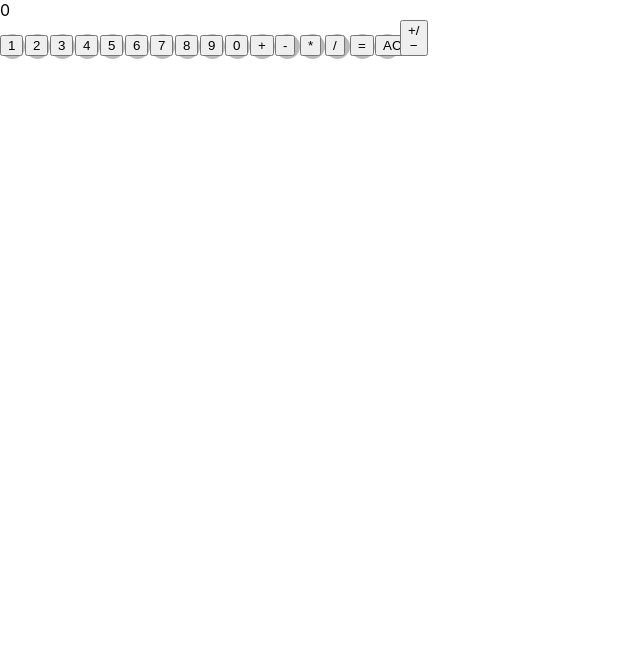
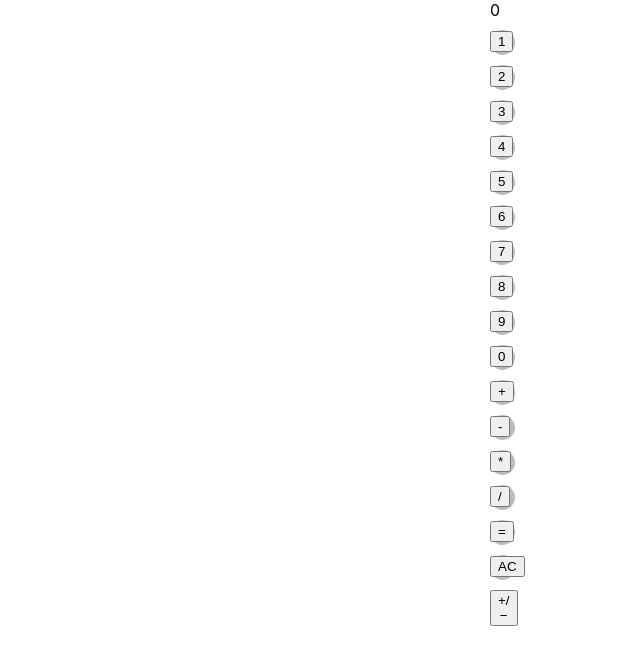
Before and after one commit to derekm28/Calculator, a React (Create React App) app: page / in a window 1280 px wide. Shown: the top 664 px of the page, without its empty margins (0-640 px from the left). Built offline with nearby package versions, Linux system fonts and the light colour scheme.

Commit message:
added styling to buttons and calculator

```diff
--- /dev/null
+++ b/src/components/button.css
@@ -0,0 +1,15 @@
+.numbers {
+    height: 25px;
+    width: 25px;
+    background-color: #bbb;
+    border-radius: 50%;
+    display: inline-block;
+}
+
+.symbols {
+    height: 25px;
+    width: 25px;
+    background-color: #bbb;
+    border-radius: 50%;
+    display: inline-block;
+}
--- a/src/components/calculator.css
+++ b/src/components/calculator.css
@@ -1,15 +1,16 @@
-.numbers {
-  height: 25px;
-  width: 25px;
-  background-color: #bbb;
-  border-radius: 50%;
-  display: inline-block;
+.calculatorContainer {
+    /* align-items: center;
+    text-align: center; */
+    display: grid;
+    column-gap: 10px;
+    row-gap: 10px;
+    width: 300px;
 }
 
-.symbols {
-  height: 25px;
-  width: 25px;
-  background-color: #bbb;
-  border-radius: 50%;
-  display: inline-block;
+body {
+    width: 100%;
+    height: 100%;
+    display: flex;
+    justify-content: center;
+    align-items: center;
 }
--- a/src/components/calculator.js
+++ b/src/components/calculator.js
@@ -143,7 +143,7 @@ export default function Calculator() {
   };
 
   return (
-    <div>
+    <div className="calculatorContainer">
       <Display displayValue={displayValue} />
       {numbers.map((number, i) => (
         <Button
```
Also changed, not shown: src/components/button.js (+1 -7 lines).
